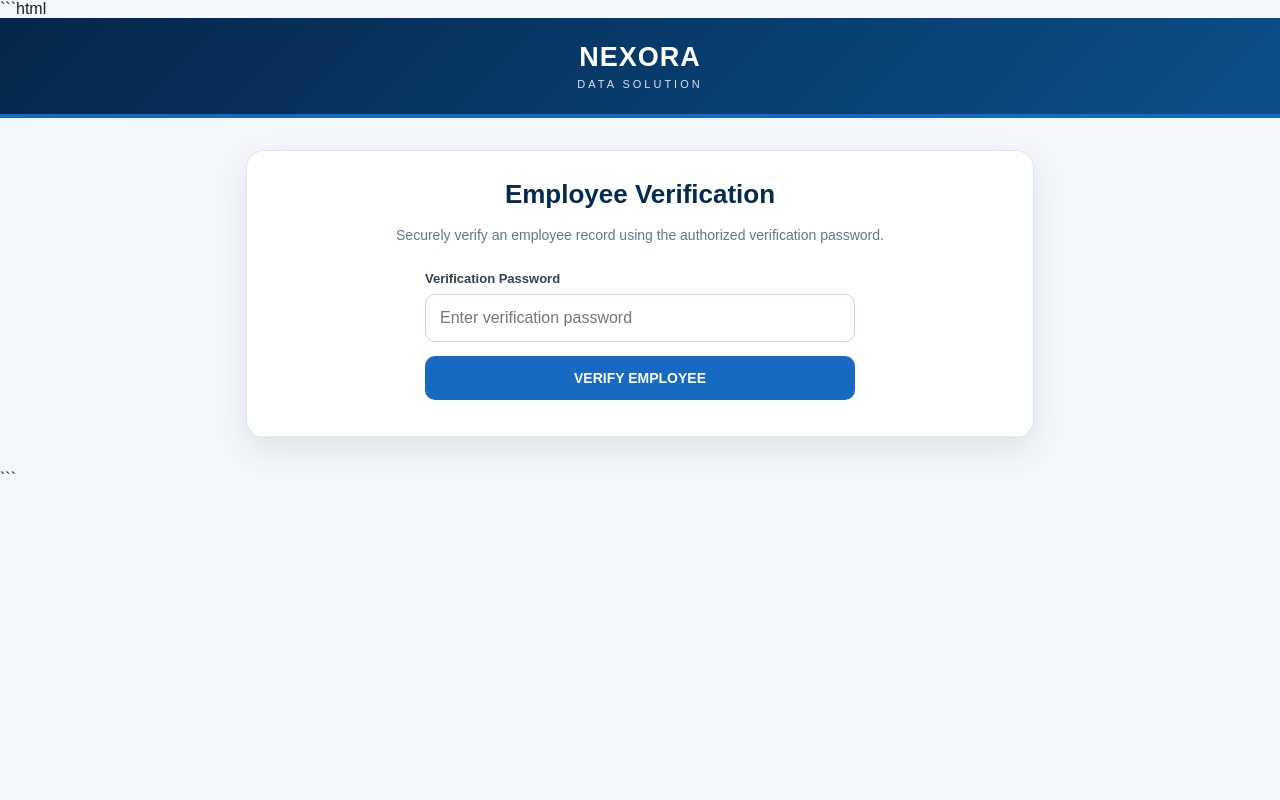
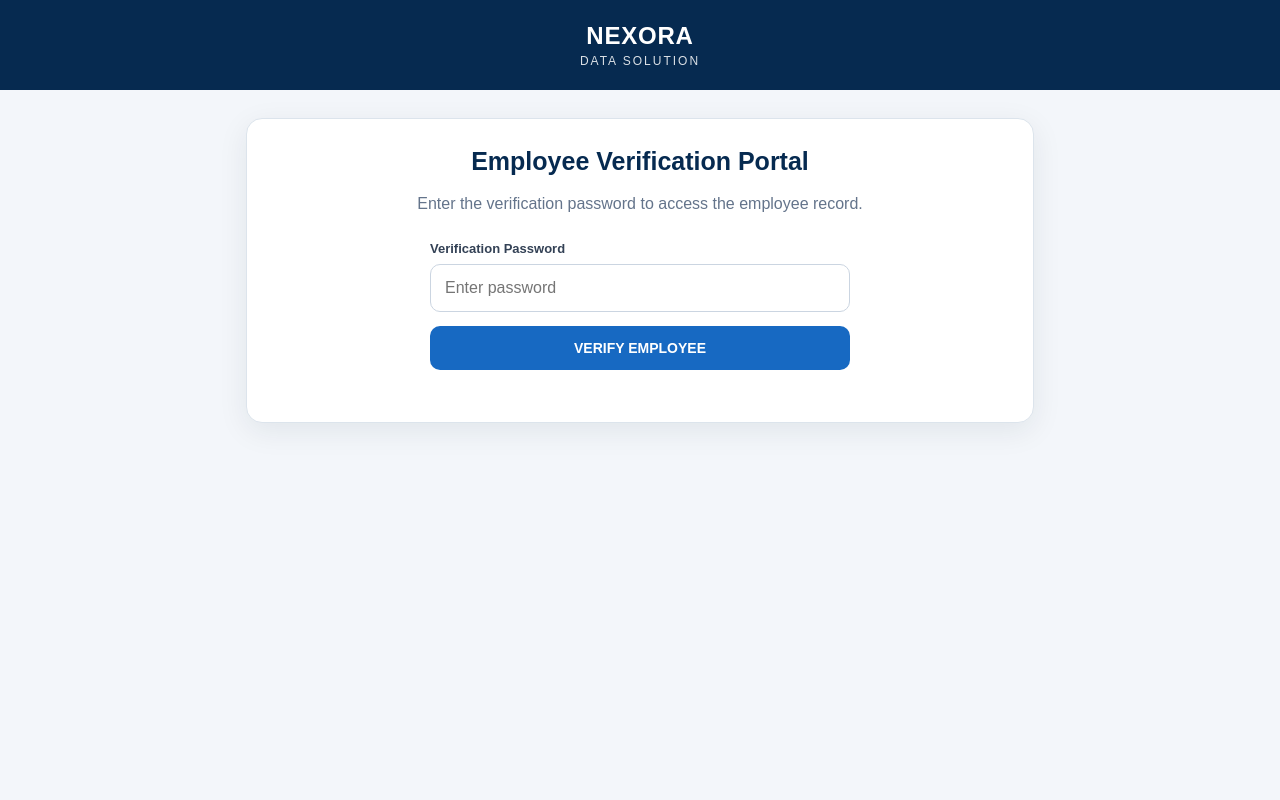
Before and after one commit to ankitsingh9939663322-bot/Nexora-Verification-Site, a Flask app: page /verify/EMP130820 in a window 1280 px wide. Run offline with Flask 3, Linux system fonts and the light colour scheme; parts of the project's set-up code (start-up, migrations or seed data) failed here and were passed over.

Commit message:
Update verify.html

````diff
--- a/templates/verify.html
+++ b/templates/verify.html
@@ -1,9 +1,9 @@
-```html
 <!doctype html>
 <html lang="en">
 <head>
 <meta charset="utf-8">
 <meta name="viewport" content="width=device-width,initial-scale=1">
+
 <title>Nexora Data Solution — Employee Verification</title>
 
 <style>
@@ -11,68 +11,61 @@
 
 body{
     margin:0;
-    background:#f4f7fb;
+    background:#f3f6fa;
     color:#17212b;
     font-family:Arial,Helvetica,sans-serif;
 }
 
 .header{
-    background:linear-gradient(135deg,#05264a,#0b4f8a);
+    background:#062a50;
     color:#fff;
-    padding:24px 18px;
+    padding:22px 18px;
     text-align:center;
-    border-bottom:4px solid #1769c2;
 }
 
 .brand{
-    font-size:27px;
+    font-size:24px;
     font-weight:800;
-    letter-spacing:1px;
+    letter-spacing:.8px;
 }
 
 .subbrand{
-    font-size:11px;
-    letter-spacing:3px;
-    margin-top:5px;
+    font-size:12px;
+    letter-spacing:2px;
+    margin-top:4px;
     opacity:.85;
 }
 
 .wrap{
     max-width:820px;
-    margin:32px auto;
+    margin:28px auto;
     padding:0 16px;
 }
 
 .card{
     background:#fff;
-    border:1px solid #dce5ef;
-    border-radius:18px;
-    box-shadow:0 12px 35px rgba(15,35,55,.09);
-    overflow:hidden;
-}
-
-.card-head{
-    padding:28px 30px 20px;
-    border-bottom:1px solid #e8eef5;
+    border:1px solid #dce4ec;
+    border-radius:16px;
+    box-shadow:0 8px 30px rgba(15,35,55,.08);
+    padding:28px;
 }
 
 h1{
-    margin:0;
+    margin:0 0 8px;
     text-align:center;
     color:#062a50;
-    font-size:26px;
+    font-size:25px;
 }
 
 .muted{
     text-align:center;
     color:#64748b;
-    line-height:1.6;
-    font-size:14px;
+    line-height:1.55;
 }
 
 .form{
-    max-width:430px;
-    margin:25px auto 5px;
+    max-width:420px;
+    margin:24px auto;
 }
 
 .label{
@@ -307,12 +247,10 @@ button:hover{
 
 {% if not verified %}
 
-<div class="card-head">
-    <h1>Employee Verification</h1>
+<h1>Employee Verification Portal</h1>
 
 <p class="muted">
-        Securely verify an employee record using the authorized
-        verification password.
+    Enter the verification password to access the employee record.
 </p>
 
 <div class="form">
@@ -333,7 +271,7 @@ button:hover{
     type="password"
     autocomplete="off"
     required
-                placeholder="Enter verification password"
+    placeholder="Enter password"
 >
 
 <button type="submit">
@@ -376,32 +312,64 @@ button:hover{
 ] %}
 
 <div class="row">
-            <div class="key">{{ label }}</div>
+
+<div class="key">
+    {{ label }}
+</div>
 
 <div class="val {% if key=='status' %}active{% endif %}">
     {{ employee[key] }}
 </div>
+
 </div>
 
 {% endfor %}
 
 </div>
+</div>
+
+
+<div class="section-title">
+    Verification Details
+</div>
+
+<div class="verification-box">
+
+<div class="row">
+    <div class="key">Verification Status</div>
+    <div class="val">
+        <span class="status-badge">VERIFIED</span>
+    </div>
+</div>
+
+<div class="row">
+    <div class="key">Record ID</div>
+    <div class="val">{{ employee.id }}</div>
+</div>
+
+<div class="row">
+    <div class="key">Verification Method</div>
+    <div class="val">Employee ID Verification</div>
+</div>
+
+<div class="row">
+    <div class="key">Verified At</div>
+    <div class="val">{{ verification_time }}</div>
+</div>
 
 </div>
 
-<div class="verification-note">
-    ✓ This employee record has been successfully verified through
-    the <strong>Nexora Data Solution Employee Verification System</strong>.
 
-    <div class="security">
-        Authorized verification record
-    </div>
-</div>
+<p class="muted" style="margin-top:24px">
+    This employee record has been successfully verified through
+    the Nexora Data Solution Employee Verification System.
+</p>
+
 
 <div class="footer">
     Nexora Data Solution · Employee Verification System
-    ·
-    <a href="{{ url_for('logout') }}">Lock Record</a>
+    <br>
+    <a href="{{ url_for('logout') }}">Lock record</a>
 </div>
 
 {% endif %}
````
Also changed, not shown: other parts of templates/verify.html (+50 -106 lines). Lines whose indentation alone changed are shown as unchanged.
